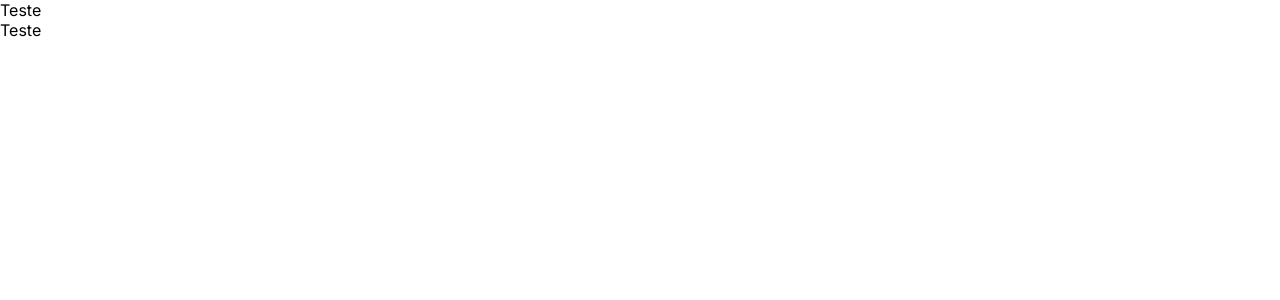
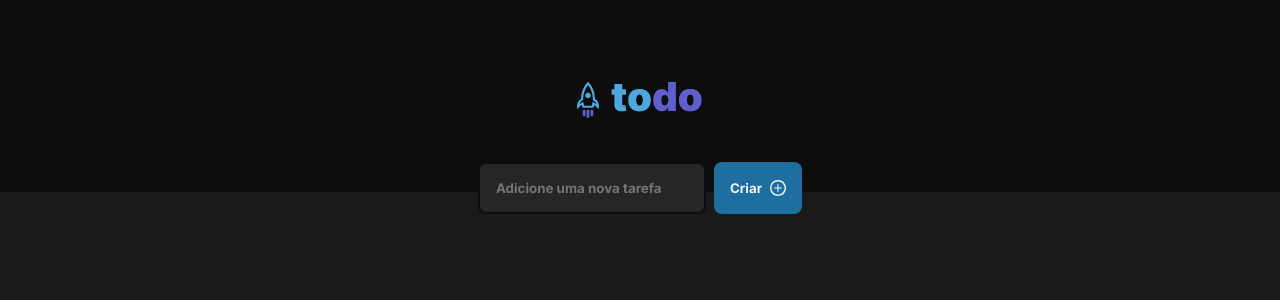
Before and after one commit to matheus-wallace/todo, a React (Vite) app: page / in a window 1280 px wide. Shown: the top 300 px of the page. Built offline with nearby package versions, Linux system fonts and the light colour scheme.

Commit message:
feat: add header and inputs of todos

```diff
--- a/src/App.tsx
+++ b/src/App.tsx
@@ -1,15 +1,19 @@
+import styled from 'styled-components';
+import Header from './components/Header';
+import Todo from './components/Todo';
+
+const AppContainer = styled.div`
+  display: flex;
+  flex-direction: column;
+  min-height: 100vh;
+`;
+
 function App() {
   return (
-    <>
-      <div>
-        <ul>
-          <li>
-            <p>Teste</p>
-          </li>
-          <li>Teste</li>
-        </ul>
-      </div>
-    </>
+    <AppContainer>
+      <Header />
+      <Todo />
+    </AppContainer>
   );
 }
 
--- /dev/null
+++ b/src/components/ButtonWithIcon/index.tsx
@@ -0,0 +1,18 @@
+import { ButtonWithIconContainer } from './styles';
+
+interface ButtonWithIconProps {
+  textButton: string;
+  icon: string;
+  altIcon: string;
+}
+
+const ButtonWithIcon = ({ textButton, icon, altIcon }: ButtonWithIconProps) => {
+  return (
+    <ButtonWithIconContainer>
+      {textButton}
+      <img src={icon} alt={altIcon} />
+    </ButtonWithIconContainer>
+  );
+};
+
+export default ButtonWithIcon;
--- /dev/null
+++ b/src/components/ButtonWithIcon/styles.ts
@@ -0,0 +1,19 @@
+import styled from 'styled-components';
+
+export const ButtonWithIconContainer = styled.button`
+  display: flex;
+  align-items: center;
+  padding: ${({ theme }) => theme.sizes.lg};
+  background-color: ${(props) => props.theme.colors.blueDark};
+  color: ${(props) => props.theme.colors.gray100};
+  border-radius: 0.5rem;
+  border: none;
+  background-color: ${(props) => props.theme.colors.blueDark};
+  color: ${(props) => props.theme.colors.gray100};
+  font-weight: ${(props) => props.theme.weights.bold};
+  cursor: pointer;
+
+  img {
+    margin-left: 0.5rem;
+  }
+`;
--- /dev/null
+++ b/src/components/Header/index.tsx
@@ -0,0 +1,12 @@
+import { HeaderContainer } from './styles';
+import logo from '../../assets/Logo.svg';
+
+const Header = () => {
+  return (
+    <HeaderContainer>
+      <img src={logo} alt="Logo TODO" />
+    </HeaderContainer>
+  );
+};
+
+export default Header;
--- /dev/null
+++ b/src/components/Header/styles.ts
@@ -0,0 +1,10 @@
+import styled from 'styled-components';
+
+export const HeaderContainer = styled.header`
+  display: flex;
+  align-items: center;
+  justify-content: center;
+  position: relative;
+  background-color: ${({ theme }) => theme.colors.gray700};
+  padding: 4.5rem;
+`;
--- /dev/null
+++ b/src/components/InputTask/styles.ts
@@ -0,0 +1,14 @@
+import styled from 'styled-components';
+
+export const InputTaskComponent = styled.input`
+  padding: ${({ theme }) => theme.sizes.lg};
+  color: ${({ theme }) => theme.colors.gray300};
+  border: 2px solid ${({ theme }) => theme.colors.gray700};
+  border-radius: 0.5rem;
+  background-color: ${({ theme }) => theme.colors.gray500};
+  font-weight: ${({ theme }) => theme.weights.bold};
+
+  ::placeholder {
+    color: ${({ theme }) => theme.colors.gray300};
+  }
+`;
--- /dev/null
+++ b/src/components/Todo/index.tsx
@@ -0,0 +1,19 @@
+import { AddTodo, TodoBackground, TodoContainer } from './styles';
+import { InputTaskComponent } from '../InputTask/styles';
+import ButtonWithIcon from '../ButtonWithIcon';
+import addIcon from '../../assets/plus.svg';
+
+const Todo = () => {
+  return (
+    <TodoBackground>
+      <TodoContainer>
+        <AddTodo>
+          <InputTaskComponent placeholder="Adicione uma nova tarefa" />
+          <ButtonWithIcon textButton="Criar" icon={addIcon} altIcon="plus icon" />
+        </AddTodo>
+      </TodoContainer>
+    </TodoBackground>
+  );
+};
+
+export default Todo;
--- /dev/null
+++ b/src/components/Todo/styles.ts
@@ -0,0 +1,19 @@
+import styled from 'styled-components';
+
+export const TodoBackground = styled.main`
+  background-color: ${({ theme }) => theme.colors.gray600};
+  display: flex;
+  justify-content: center;
+  flex: 1;
+`;
+
+export const TodoContainer = styled.section`
+  max-width: 736px;
+`;
+
+export const AddTodo = styled.div`
+  display: flex;
+  gap: 0.5rem;
+  position: relative;
+  margin-top: -1.875rem;
+`;
```
Also changed, not shown: src/components/InputTask/index.tsx (added, +7 -0 lines).
